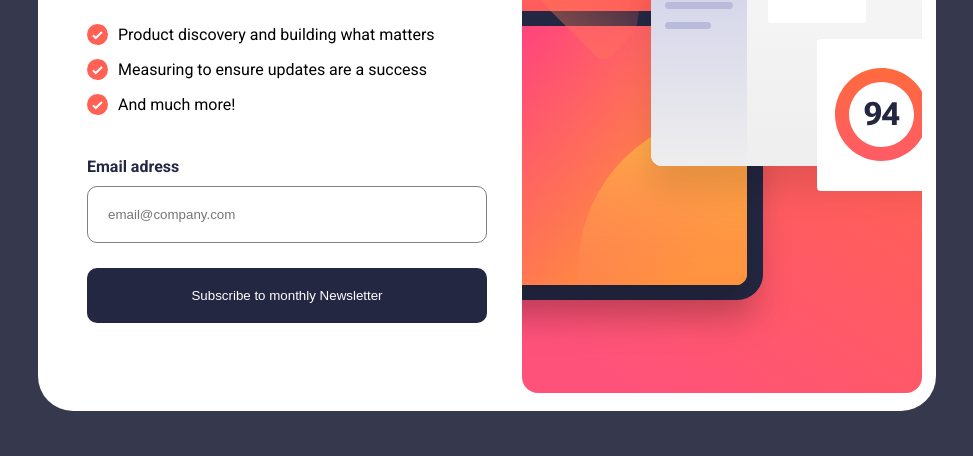
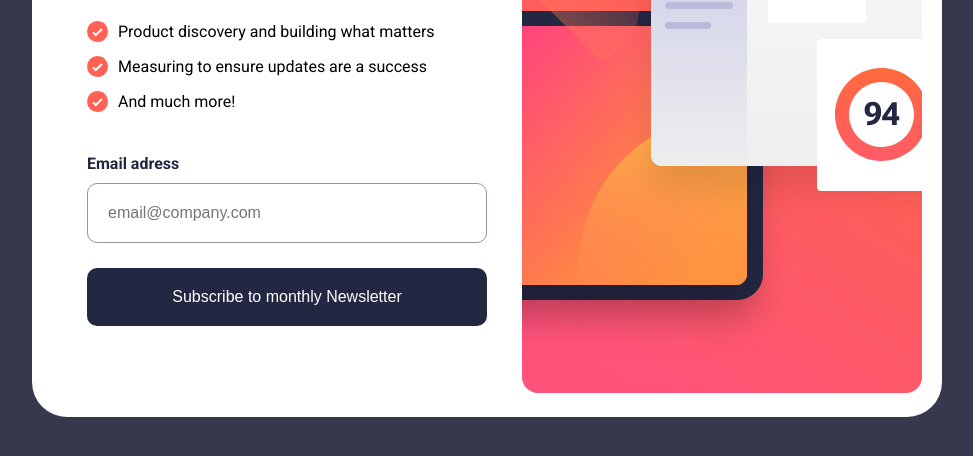
Before and after one commit to MILANT10/Newsletter-Challenge, a plain HTML site: page index.html in a window 1280 px wide. Shown: the part 302-758 px from the top of the page, without its empty margins (153-1126 px from the left). Drawn offline with Linux system fonts and the light colour scheme.

```diff
--- a/style.css
+++ b/style.css
@@ -4,8 +4,6 @@
   --grey: hsl(231, 7%, 60%);
   --white: hsl(0, 0%, 100%);
   --fontSize: 16px;
-  --fontFamily: "Roboto";
-  /* */
 }
 
 html,
@@ -29,7 +27,7 @@
   display: flex;
   justify-content: center;
   align-items: center;
-  padding: 14px;
+  padding: 20px;
   border-radius: 35px;
 }
 
@@ -75,7 +73,8 @@
 .inputEmail{
   padding: 20px;
   border-radius: 10px;
-  border: 1px solid grey;
+  border: 1px solid var(--grey);
+  font-size: var(--fontSize);
 }
 
 .button{
@@ -85,4 +84,5 @@
   color: var(--white);
   background-color: var(--darkGrey);
   margin-top: 15px;
+  font-size: var(--fontSize);
 }
```
Also changed, not shown: index.html (+10 -5 lines).
